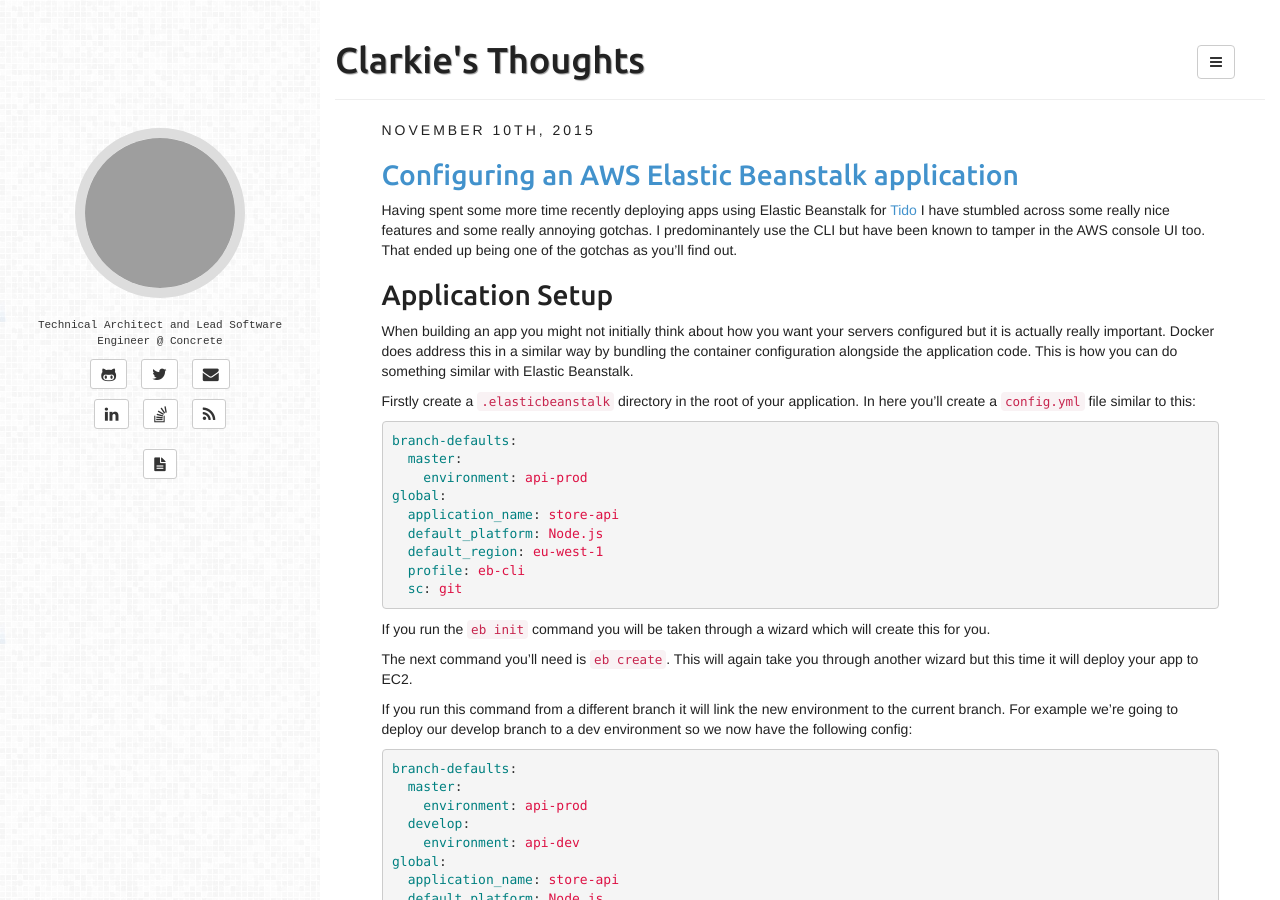
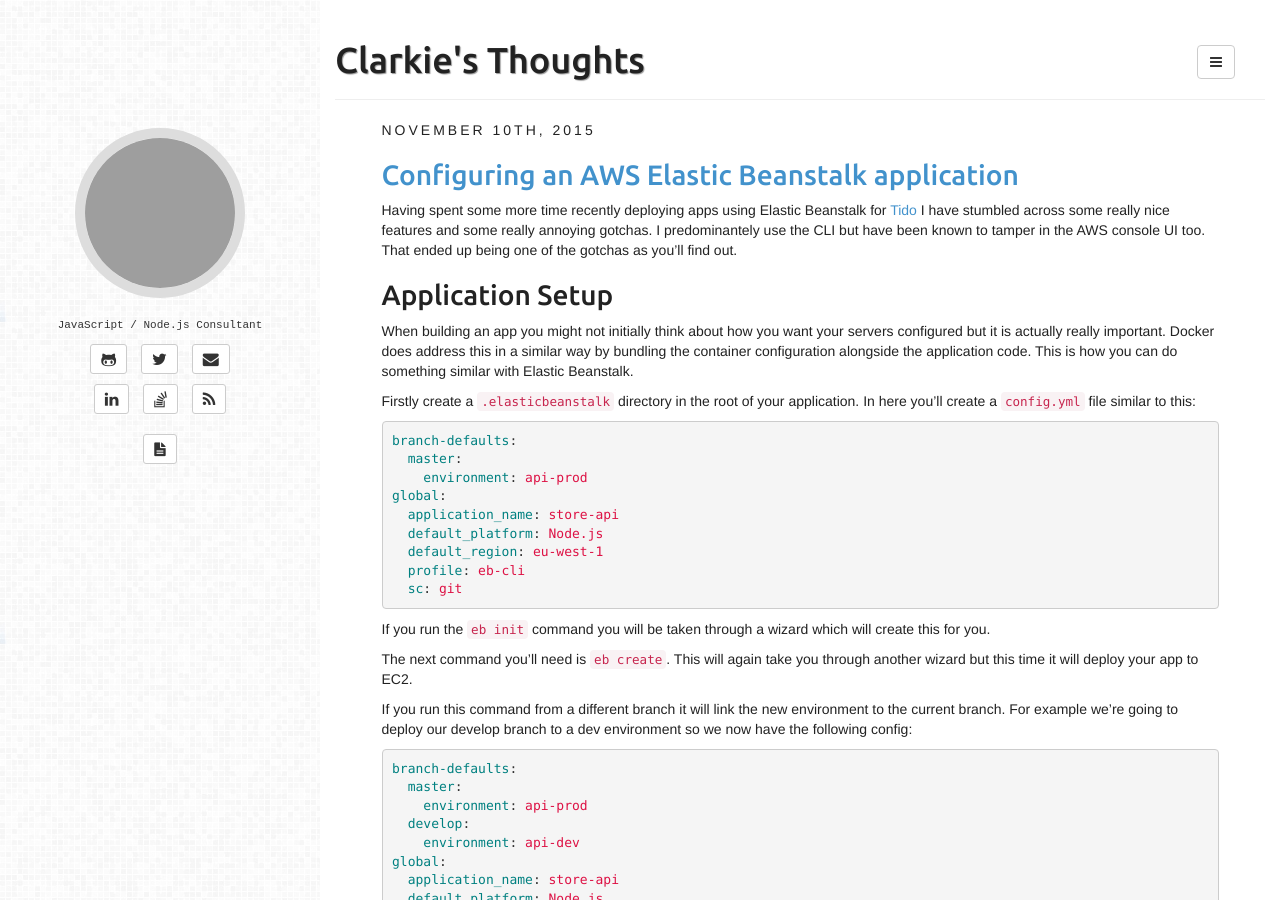
Before and after one commit to clarkie/clarkie.github.io, a Jekyll site: the page built from index.html, in a window 1280 px wide and 900 px high. Built offline with Jekyll 4.4.1, drawn with Linux system fonts in a browser that asks for light colours; the list of posts is cut into pages by our own code; grey boxes are pictures that could not be loaded.

Commit message:
update job

```diff
--- a/_config.yml
+++ b/_config.yml
@@ -22,7 +22,7 @@ author:
   twitter: clarkieclarkie
   linkedin: clarkie1
   stackoverflow: 2573244
-  bio: Technical Architect and Lead Software Engineer @ Concrete
+  bio: JavaScript / Node.js Consultant
   email_md5: 0879cced934d7c3b466af0b59b59cc6b
 
 rss_path: feed.xml
```
